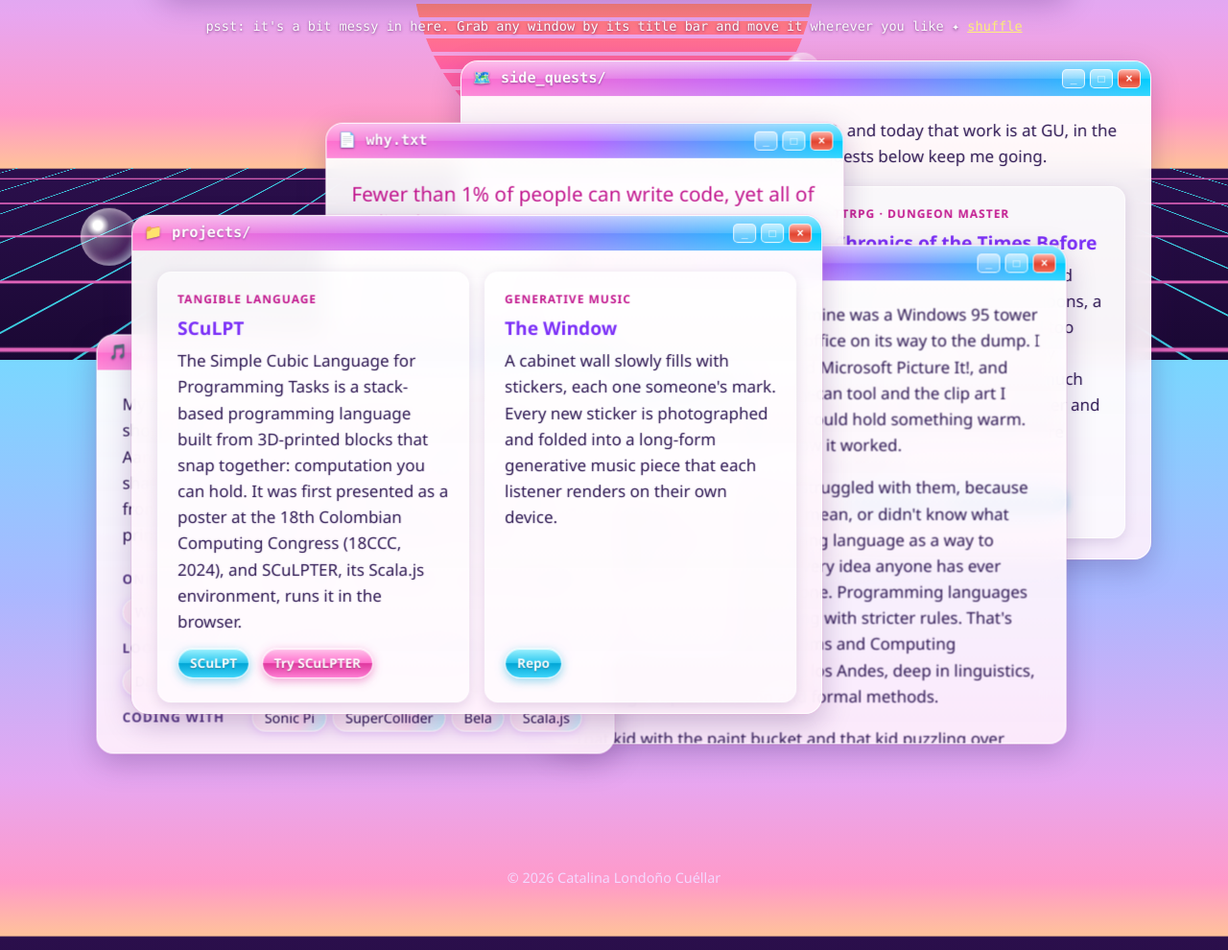
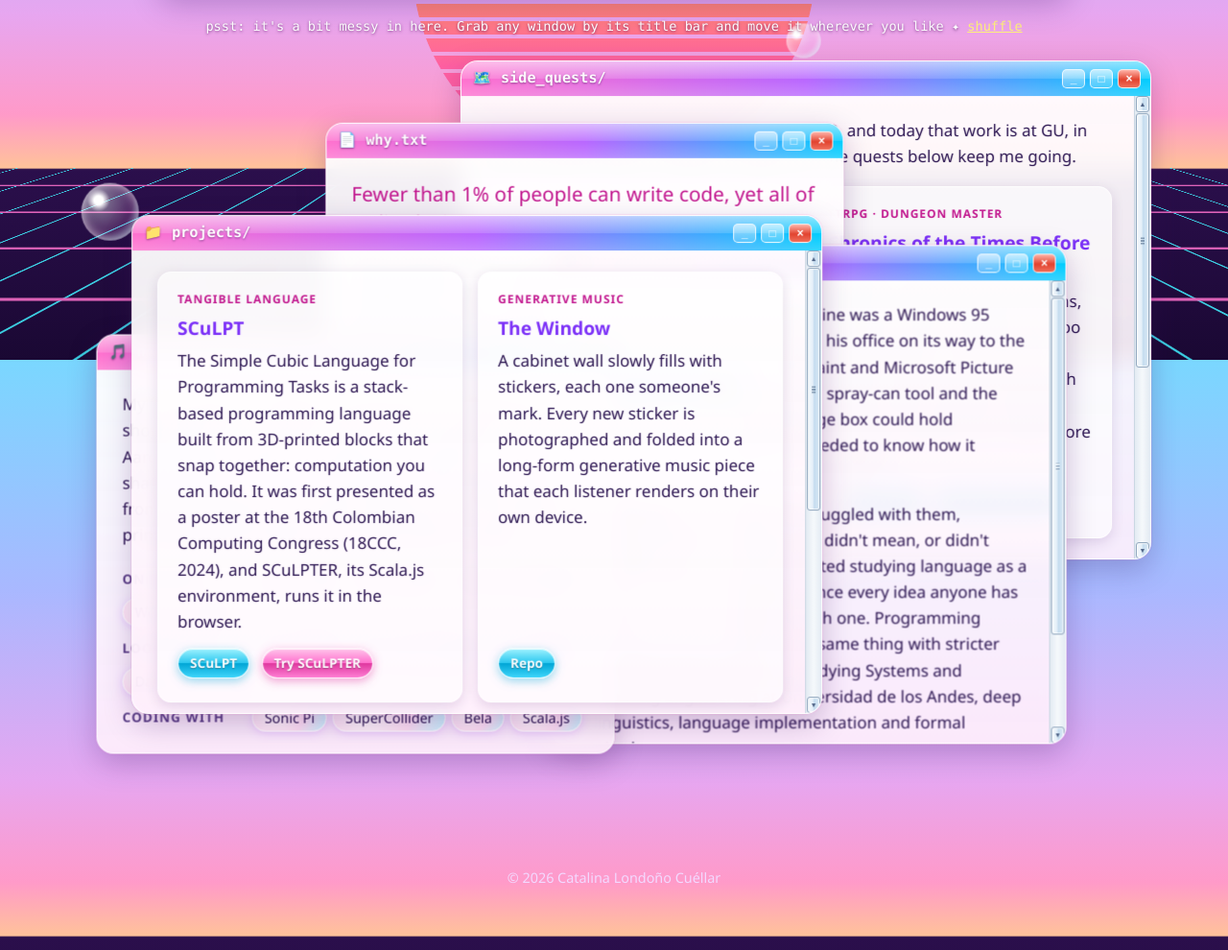
Before and after one commit to Darkoyd/Darkoyd.github.io, a plain HTML site: page index.html in a window 1280 px wide. Shown: the part 425-1415 px from the top of the page at 96% size. Drawn offline with Linux system fonts and the light colour scheme.

Commit message:
added sliders

```diff
--- a/index.html
+++ b/index.html
@@ -95,6 +95,29 @@
   #desk.scatter { display: block; position: relative; width: calc(100vw - 32px); margin-left: calc(50% - 50vw + 16px); }
   #desk.scatter .win { position: absolute; left: 0; top: 0; width: min(540px, 80%); max-height: min(520px, 65vh); display: flex; flex-direction: column; }
   #desk.scatter .win .body { overflow: auto; overscroll-behavior: contain; } /* tall windows scroll inside, like real ones */
+  /* Vista-style scrollbar (custom, since Firefox can't skin native ones); native bar hidden */
+  #desk.scatter .win .body { scrollbar-width: none; }
+  #desk.scatter .win .body::-webkit-scrollbar { display: none; }
+  .vscroll { display: none; position: absolute; right: 0; bottom: 0; width: 17px; flex-direction: column;
+    background: linear-gradient(90deg, #e3ebf3, #f6f9fc 50%, #e3ebf3); border-left: 1px solid #c9d6e2; user-select: none; }
+  .win.scrolls .vscroll { display: flex; }
+  .win.scrolls .body { padding-right: 40px; }
+  .vscroll button, .vscroll .thumb {
+    border: 1px solid #8ea5bd; border-radius: 3px; margin: 0 1px; padding: 0;
+    background: linear-gradient(90deg, #f7fbfe 0%, #e2eef8 45%, #c4dcef 50%, #d8e8f5 100%);
+    box-shadow: inset 0 0 0 1px rgba(255,255,255,.75);
+  }
+  .vscroll button { height: 17px; flex: none; color: #4d6185; font-size: 7px; line-height: 1; cursor: default; }
+  .vscroll button:hover, .vscroll .thumb:hover, .vscroll .thumb.held {
+    border-color: #3c7fb1; background: linear-gradient(90deg, #eaf6fd 0%, #d9f0fc 45%, #a8dbf6 50%, #bde5f9 100%);
+  }
+  .vscroll .track { flex: 1; position: relative; margin: 1px 0; }
+  .vscroll .thumb { position: absolute; left: 0; right: 0; top: 0; }
+  .vscroll .thumb::after { /* grip lines */
+    content: ""; position: absolute; left: 4px; right: 4px; top: 50%; height: 7px; transform: translateY(-50%);
+    background: repeating-linear-gradient(180deg, #5b7593 0 1px, #fff 1px 2px, transparent 2px 3px);
+    opacity: .7;
+  }
   #desk.scatter #work, #desk.scatter #side { width: min(720px, 90%); }
   .win.dragging { z-index: 10; box-shadow: 0 24px 60px rgba(60,10,90,.45), 0 0 0 2px #3ff0ff; opacity: .96; }
   .titlebar {
@@ -441,8 +464,50 @@
     if (w) { w.classList.remove('closed', 'min'); raise(w); }
   }));
   document.getElementById('reset').onclick = () => { wins.forEach(w => w.classList.remove('min', 'closed')); scatter(); };
+  // Vista scrollbars: one per window, synced with the window body's scroll position
+  const syncs = wins.map(w => {
+    const body = w.querySelector('.body'), tb = w.querySelector('.titlebar');
+    const vs = document.createElement('div');
+    vs.className = 'vscroll'; vs.setAttribute('aria-hidden', 'true');
+    vs.innerHTML = '<button type="button" tabindex="-1">▲</button><div class="track"><div class="thumb"></div></div><button type="button" tabindex="-1">▼</button>';
+    w.append(vs);
+    const [up, down] = vs.querySelectorAll('button'), track = vs.querySelector('.track'), thumb = vs.querySelector('.thumb');
+    const room = () => track.clientHeight - thumb.offsetHeight;
+    function sync() {
+      const { scrollHeight: sh, clientHeight: ch, scrollTop: st } = body;
+      const on = !w.classList.contains('min') && sh > ch + 1;
+      w.classList.toggle('scrolls', on);
+      if (!on) return;
+      vs.style.top = tb.offsetHeight + 'px';
+      thumb.style.height = Math.max(24, track.clientHeight * ch / sh) + 'px';
+      thumb.style.transform = `translateY(${room() * st / (sh - ch)}px)`;
+    }
+    body.addEventListener('scroll', sync);
+    new ResizeObserver(sync).observe(body);
+    up.onclick = () => body.scrollBy({ top: -60, behavior: 'smooth' });
+    down.onclick = () => body.scrollBy({ top: 60, behavior: 'smooth' });
+    track.addEventListener('pointerdown', e => { // click the track: page up/down
+      if (e.target !== track) return;
+      const below = e.clientY > thumb.getBoundingClientRect().top;
+      body.scrollBy({ top: (below ? 1 : -1) * body.clientHeight * .9, behavior: 'smooth' });
+    });
+    thumb.addEventListener('pointerdown', e => { // drag the thumb
+      const y0 = e.clientY, st0 = body.scrollTop;
+      thumb.setPointerCapture(e.pointerId); thumb.classList.add('held');
+      const move = ev => { body.scrollTop = st0 + (ev.clientY - y0) * (body.scrollHeight - body.clientHeight) / Math.max(1, room()); };
+      const up = () => { thumb.classList.remove('held'); thumb.removeEventListener('pointermove', move); };
+      thumb.addEventListener('pointermove', move);
+      thumb.addEventListener('pointerup', up, { once: true });
+      thumb.addEventListener('pointercancel', up, { once: true });
+    });
+    return sync;
+  });
+  const syncAll = () => syncs.forEach(f => f());
+  btn.addEventListener('click', syncAll);        // language switch changes content height
+  desk.addEventListener('click', syncAll);       // minimise / restore
   wide.addEventListener('change', scatter); // ponytail: no re-scatter on plain resize; "shuffle" handles it
   scatter();
+  syncAll();
 </script>
 </body>
 </html>
```
